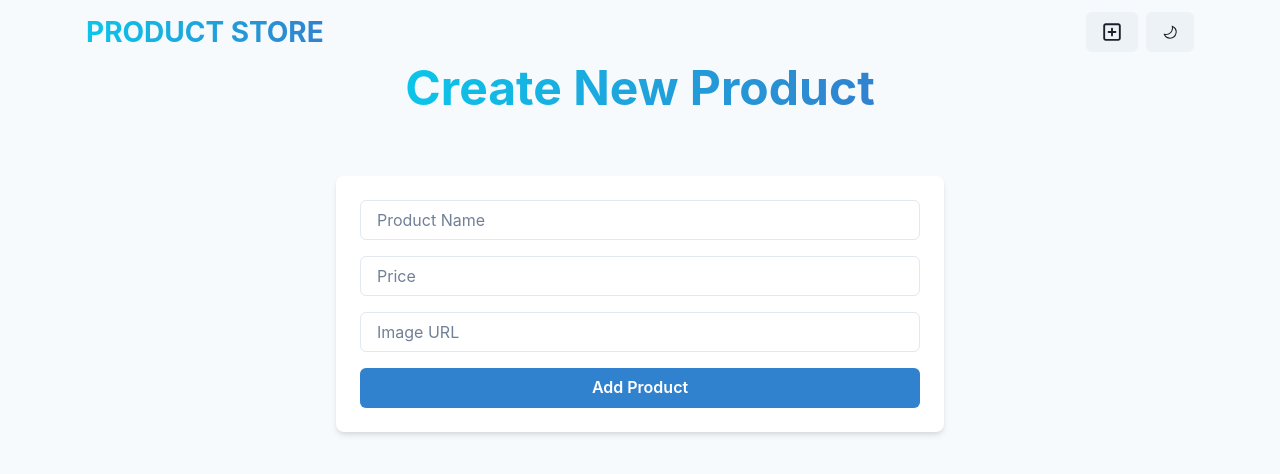
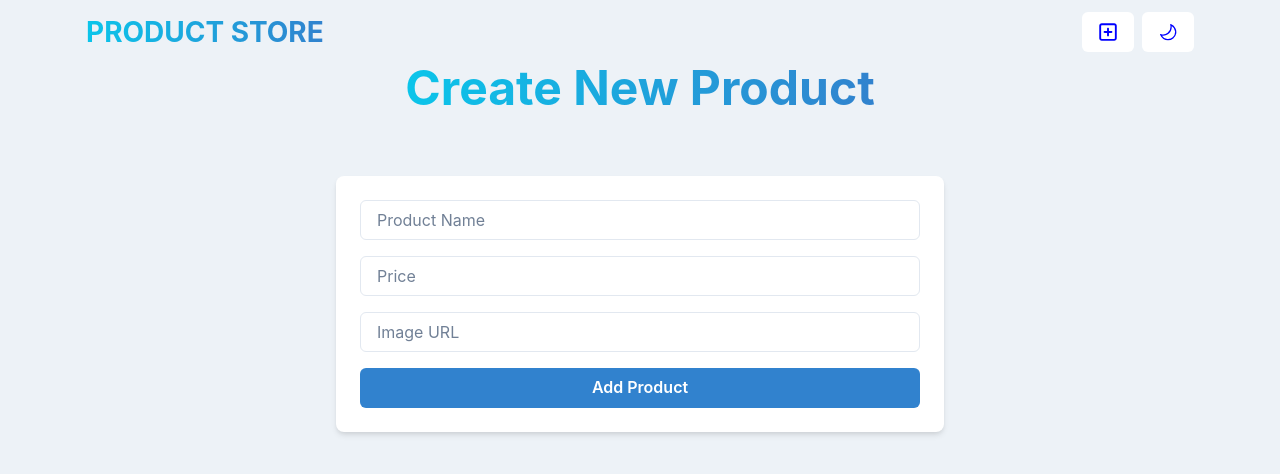
Before and after one commit to Th0ngpv/MERN-Stack-Store-Website, a React (Vite) app in the folder frontend/: page /create in a window 1280 px wide. Shown: the top 474 px of the page. Built offline with nearby package versions, Linux system fonts and the light colour scheme.

Commit message:
Edit buttons and boxes theme colors

```diff
--- a/frontend/src/App.jsx
+++ b/frontend/src/App.jsx
@@ -9,7 +9,7 @@ import Navbar from "./components/Navbar";
 function App() {
 
   return (
-    <Box minH={"100vh"} bg={useColorModeValue("gray.50", "gray.700")}>
+    <Box minH={"100vh"} bg={useColorModeValue("gray.100", "gray.800")}>
       <Navbar/>
 
       <Routes>
--- a/frontend/src/components/Navbar.jsx
+++ b/frontend/src/components/Navbar.jsx
@@ -1,4 +1,4 @@
-import { Container, Flex, Text, HStack, Button, useColorMode } from "@chakra-ui/react"
+import { Container, Flex, Text, HStack, Button, useColorMode, useColorModeValue } from "@chakra-ui/react"
 import { Link } from "react-router-dom";
 
 import { GoMoon } from "react-icons/go";
@@ -30,14 +30,14 @@ const Navbar = () => {
             <Link to={"/"}>Product Store</Link>
           </Text>
 
-          <HStack spacing={2} alignItems={"center"}>
-            <Link to={"/create"}>
-              <Button title="create new product page">
-                <FaRegSquarePlus fontSize={20} />
+          <HStack spacing={2} alignItems={"center"} >
+            <Link to={"/create"} >
+              <Button title="create new product page" bg={useColorModeValue("white","gray.700")}>
+                {colorMode === "light" ? <FaRegSquarePlus fontSize={20} color="blue" /> : <FaRegSquarePlus fontSize={20} color="cyan" />}
               </Button>
             </Link>
-            <Button title="theme toggle" onClick={toggleColorMode}>
-              {colorMode === "light" ? <GoMoon /> : <FaRegLightbulb />}
+            <Button title="theme toggle" onClick={toggleColorMode} bg={useColorModeValue("white","gray.700")}>
+              {colorMode === "light" ? <GoMoon fontSize={20} color="blue" /> : <FaRegLightbulb fontSize={20} color="cyan" />}
             </Button>
           </HStack>
 
--- a/frontend/src/pages/CreatePage.jsx
+++ b/frontend/src/pages/CreatePage.jsx
@@ -45,7 +45,7 @@ const CreatePage = () => {
         </Heading>
 
         <Box
-          w={"full"} bg={useColorModeValue("white","gray.800")}
+          w={"full"} bg={useColorModeValue("white","gray.700")}
           p={6} rounded={"lg"} shadow={"md"}
         >
           <VStack spacing={4}>
```
